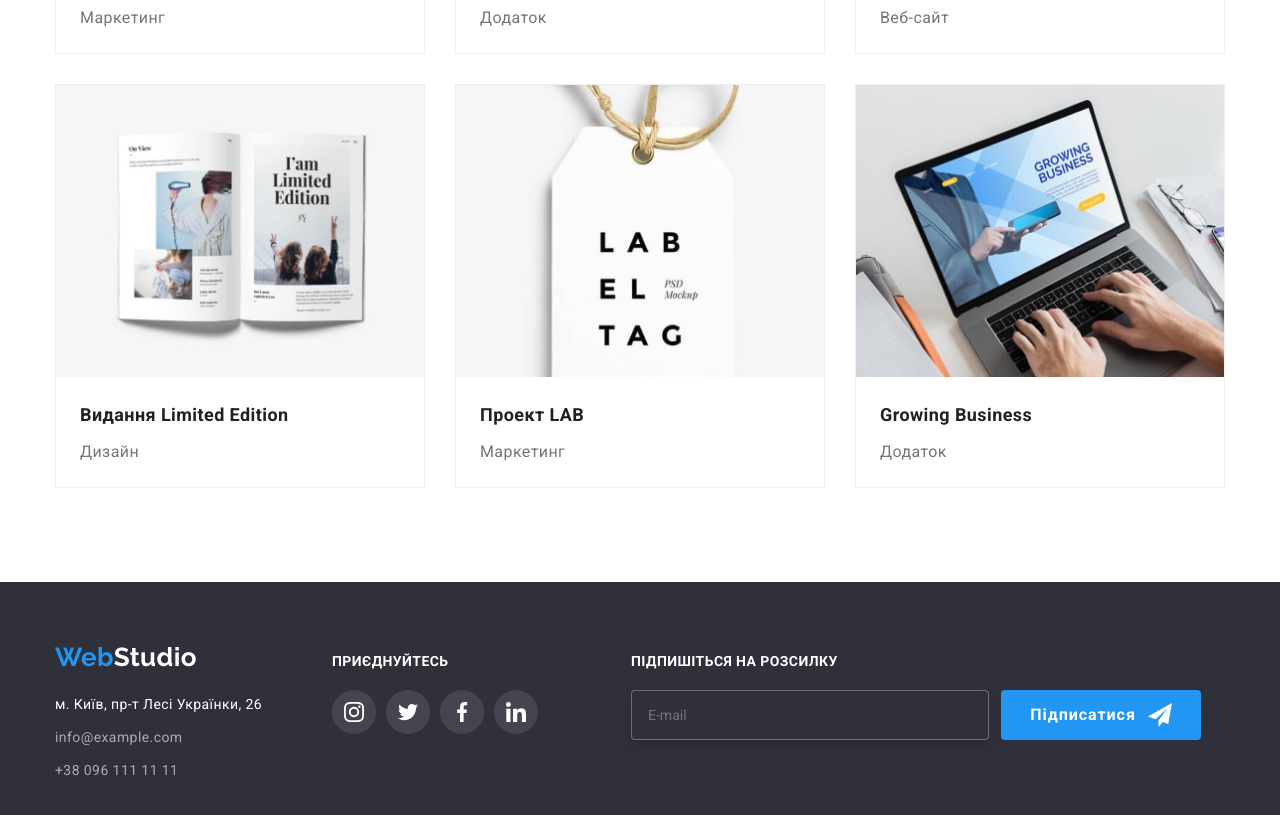
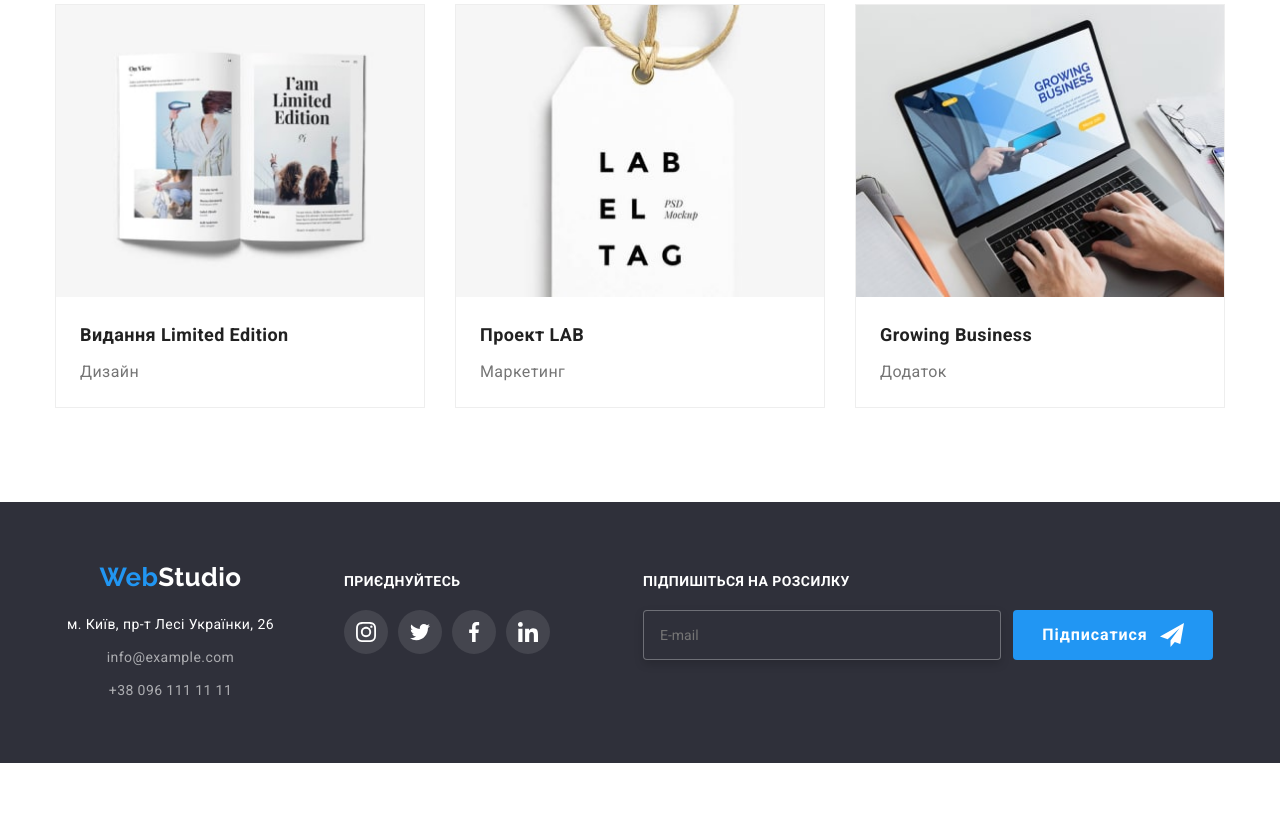
Before and after one commit to Sasha92Shevchuk/goit-markup-hw-08, a plain HTML site: page portfolio.html in a window 1280 px wide. Shown: the part 1049-1864 px from the top of the page. After the commit the page ends 1812 px from the top, so only its background shows below. Drawn offline with nearby package versions, Linux system fonts and the light colour scheme.

Commit message:
continie adaptive 02

```diff
--- a/portfolio.html
+++ b/portfolio.html
@@ -23,7 +23,7 @@
   </head>
   <body>
     <!-- Шапка сайту -->
-    <header class="header">
+    <header class="header header--border-bottom display">
       <div class="container">
         <nav class="navigation">
           <a href="/index.html" class="logo header__logo"
@@ -71,7 +71,7 @@
         <div class="container">
           <h1 class="visually-hidden">Перелік посилань</h1>
           <ul class="btn">
-            <li><button type="button" class="btn__portfolio">Все</button></li>
+            <li><button type="button" class="btn__portfolio">Усі</button></li>
             <li>
               <button type="button" class="btn__portfolio">Веб-сайти</button>
             </li>
@@ -345,7 +345,9 @@
                 >
               </li>
               <li>
-                <a href="tel:+380961111111" class="address__footer-link"
+                <a
+                  href="tel:+380961111111"
+                  class="address__footer-link address__footer-link--margin"
                   >+38 096 111 11 11</a
                 >
               </li>
@@ -385,6 +387,7 @@
             </li>
           </ul>
         </div>
+
         <form class="subscription subscription--position" action="#">
           <strong class="footer__title">Підпишіться на розсилку</strong>
           <div class="subscription__form">
--- a/sass/components/_btn-portfolio.scss
+++ b/sass/components/_btn-portfolio.scss
@@ -1,9 +1,24 @@
 .btn {
   display: flex;
-  justify-content: center;
+  flex-wrap: wrap;
+  justify-content: flex-start;
   column-gap: 8px;
+  row-gap: 15px;
   padding: 0;
-  margin-bottom: 50px;
+  margin-bottom: 40px;
+  margin-right: 11px;
+  @include tablet {
+    justify-content: center;
+    margin-right: 0;
+
+    margin-bottom: 30px;
+  }
+  @include desktop {
+    justify-content: center;
+
+    margin-bottom: 50px;
+  }
+
   @extend %list;
 }
 
--- a/sass/components/_form-subscribe.scss
+++ b/sass/components/_form-subscribe.scss
@@ -1,15 +1,40 @@
+.subscription {
+  text-align: center;
+  margin-top: 60px;
+  @include tablet {
+    margin-top: 60px;
+  }
+  @include desktop {
+    margin-left: 70px;
+    padding-top: 12px;
+    margin-top: 0;
+    text-align: center;
+  }
+}
 .subscription--position {
+  @include desktop {
     margin-left: 93px;
     padding-top: 12px;
     position: relative;
   }
+}
 .subscription__form {
+  @include desktop {
     display: flex;
     justify-content: center;
   }
+}
 
 .subscription__input-email {
+  width: 100%;
+  margin-bottom: 20px;
+  @include tablet {
+    width: 450px;
+  }
+  @include desktop {
     width: 358px;
+    margin-bottom: 0px;
+  }
   height: 50px;
   background: #2f303a;
   color: rgba(255, 255, 255, 0.6);
@@ -30,5 +55,10 @@
   display: flex;
   justify-content: center;
   align-items: center;
+  margin-left: auto;
+  margin-right: auto;
+  @include desktop {
     margin-left: 12px;
+    margin-right: 0;
   }
+}
--- a/sass/components/_logo.scss
+++ b/sass/components/_logo.scss
@@ -1,7 +1,11 @@
 .logo {
   color: #000000;
   font-family: "Raleway";
-  @include font(700, 26px, 1.19, null);
+  @include font(700, 24px, 1.17, null);
+  @include desktop {
+    @include font(700, 26px, 1.19, null);
+  }
+
   transition-property: color;
   transition-duration: var(--animation-duration);
   transition-timing-function: var(--animation-timing-function);
--- a/sass/layouts/_card-ptf.scss
+++ b/sass/layouts/_card-ptf.scss
@@ -3,14 +3,22 @@
   flex-wrap: wrap;
   margin-left: calc(-1 * var(--card-ptf));
   margin-top: calc(-1 * var(--card-ptf));
-  &__item {
+
+  @extend %list;
+}
+.card-ptf__item {
+  width: 100%;
+  border: 1px solid #eeeeee;
+  margin-left: var(--card-ptf);
+  margin-top: var(--card-ptf);
+  @include tablet {
     max-width: 370px;
-    border: 1px solid #eeeeee;
-    margin-left: var(--card-ptf);
-    margin-top: var(--card-ptf);
+    flex-basis: calc(100% / 2 - var(--card-ptf));
+  }
+  @include desktop {
+    max-width: 370px;
     flex-basis: calc(100% / 3 - var(--card-ptf));
   }
-  @extend %list;
 }
 
 .card-ptf__link {
--- a/sass/layouts/_clients.scss
+++ b/sass/layouts/_clients.scss
@@ -4,19 +4,25 @@
   justify-content: center;
   gap: 30px;
   @extend %list;
-  // &__item {
-  //   @include tablet {
-  //     width: calc((100% - 30px) / 2);
-  //   }
-  //   @include desktop {
-  //     width: calc((100% - 150px) / 6);
-  //   }
-  // }
+  &__item {
+    @include tablet {
+      width: calc((100% - 60px) / 3);
+    }
+    @include desktop {
+      width: calc((100% - 150px) / 6);
+    }
+  }
 }
 
 .clients__link {
   display: flex;
-  width: 170px;
+  width: 210px;
+  @include tablet {
+    width: 226px;
+  }
+  @include desktop {
+    width: 170px;
+  }
   height: 92px;
   border: 1px solid #afb1b8;
   border-radius: 4px;
@@ -28,6 +34,7 @@
   transition-property: fill, border;
   transition-duration: var(--animation-duration);
   transition-timing-function: var(--animation-timing-function);
+
   &:hover,
   &:focus {
     fill: var(--accent-color);
--- a/sass/layouts/_example-work.scss
+++ b/sass/layouts/_example-work.scss
@@ -21,8 +21,19 @@
   }
 }
 
-.section--display-none {
+.section--visually-hidden {
   @media screen and (max-width: 1199px) {
-    display: none;
+    // .visually-hidden
+    position: absolute;
+    white-space: nowrap;
+    width: 1px;
+    height: 1px;
+    overflow: hidden;
+    border: 0;
+    padding: 0;
+    clip: rect(0 0 0 0);
+    -webkit-clip-path: inset(50%);
+    clip-path: inset(50%);
+    margin: -1px;
   }
 }
--- a/sass/layouts/_footer.scss
+++ b/sass/layouts/_footer.scss
@@ -7,15 +7,38 @@
     margin-bottom: 20px;
     color: var(--accent-white-color);
     @include font(700, null, 1.14, null);
-
     text-transform: uppercase;
+    @include desktop {
+      text-align: left;
     }
   }
-.footer__contacts > .logo {
+  &__soc {
+    text-align: center;
+    @include tablet {
+      padding-top: 5px;
+    }
+    @include desktop {
+      margin-left: 70px;
+      padding-top: 12px;
+    }
+  }
+}
+
+.footer__contacts {
+  text-align: center;
+  & .logo {
     display: block;
     margin-bottom: 20px;
     margin-right: 0;
   }
+}
+@media screen and (min-width: 768px) and (max-width: 1199px) {
+  .footer__contacts {
+    margin-left: 61px;
+    margin-right: 165px;
+  }
+}
+
 .logo__studio {
   color: var(--accent-white-color);
 
@@ -28,16 +51,21 @@
   }
 }
 
-/* .logo-footer:hover,
-.logo-footer:focus {
-  color: var(--accent-color);
-} -  не працює???? */
-
 .address {
   font-style: normal;
+  margin-bottom: 60px;
+  @include tablet {
+    margin-bottom: 0;
+  }
+  @include desktop {
+    margin-bottom: 0px;
+  }
   &__map-link {
     display: block;
+    margin-bottom: 8px;
+    @include desktop {
       margin-bottom: 9px;
+    }
     color: var(--accent-white-color);
 
     transition-property: color;
@@ -50,10 +78,11 @@
   }
   &__footer-link {
     display: block;
+    margin-bottom: 8px;
+    @include desktop {
       margin-bottom: 9px;
-
+    }
     color: rgba(255, 255, 255, 0.6);
-
     transition-property: color;
     transition-duration: var(--animation-duration);
     transition-timing-function: var(--animation-timing-function);
@@ -62,19 +91,34 @@
       color: var(--accent-color);
     }
   }
+  &__footer-link--margin {
+    margin-bottom: 0;
+  }
+
   &__info {
     @extend %list;
   }
 }
 
 .footer > .container {
+  @include tablet {
+    display: flex;
+    flex-wrap: wrap;
+    justify-content: center;
+  }
+  @include desktop {
     display: flex;
   }
+}
 
-.footer__soc {
-  margin-left: 70px;
-  padding-top: 12px;
-}
+// .container__footer {
+//   @include tablet {
+//     display: flex;
+//     padding-left: 76px;
+//     padding-right: 89px;
+//     justify-content: space-between;
+//   }
+// }
 
 .soc__link--footer-fill {
   background: rgba(255, 255, 255, 0.1);
```
Also changed, not shown: index.html (+7 -4 lines), css/main.css, css/main.min.css, 2 other files. Lines whose indentation alone changed are shown as unchanged.
